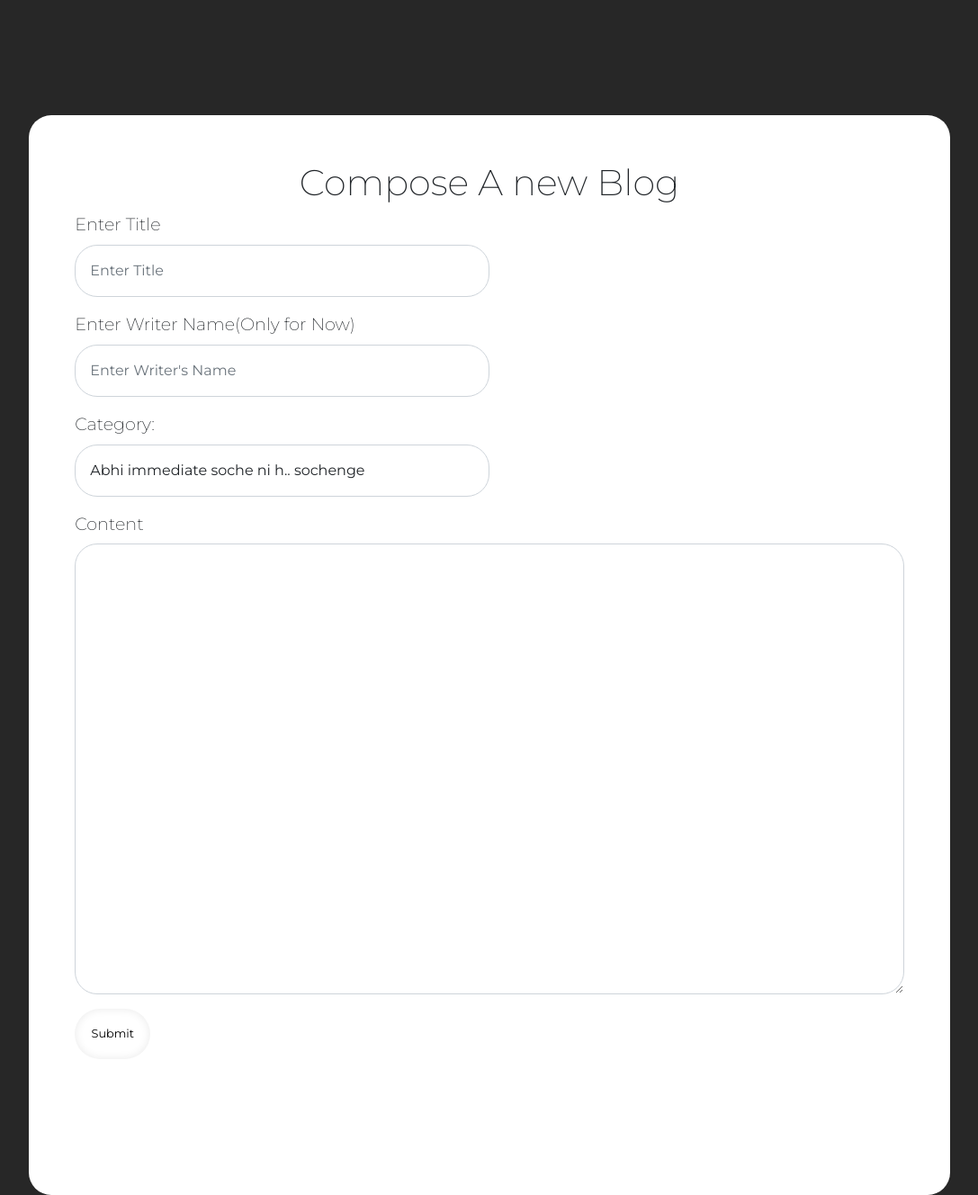
After one commit to m3rashid/confused-bachelors, a Node server app: page /compose in a window 1280 px wide. The commit adds this page. Shown: the whole page at 90% size, without its empty margins (96-1183 px from the left). Run offline with Node 20, Linux system fonts and the light colour scheme; some libraries are stand-ins or nearby versions.

Commit message:
Blogs Added

```diff
--- /dev/null
+++ b/blog.js
@@ -0,0 +1,61 @@
+const mongoose = require('mongoose');
+
+mongoose.connect('mongodb+srv://sarfraz:2june2002@cluster0.ialmq.mongodb.net/Blogs', { useNewUrlParser: true, useUnifiedTopology: true });
+
+const blogsSchema = {
+    title: {
+        type: String,
+        required: true,
+        unique: true
+    },
+    category: {
+        type: String,
+        required: true
+    },
+    content: {
+        type: String,
+        required: true
+    },
+    author: {
+        type: String,
+        required: true
+    }
+}
+
+const Blogs = mongoose.model('posts', blogsSchema);
+
+async function BlogFind() {
+    let jsonfile;
+    await Blogs.find({}, function(err, post) {
+        jsonfile = post;
+    });
+    return jsonfile;
+}
+
+module.exports.find = async function() {
+    let jsonfile;
+    await Blogs.find({}, function(err, post) {
+        jsonfile = post;
+    });
+    return jsonfile;
+};
+
+module.exports.findbyauthor = async function(name) {
+    let jsonfile;
+    await Blogs.find({ author: name }, function(err, post) {
+        if (!err) {
+            jsonfile = post;
+        }
+    })
+    return jsonfile;
+}
+
+module.exports.addBlog = async function(author, title, content) {
+    const newBlog = new Blogs({
+        title: title,
+        author: author,
+        content: content,
+        category: ' '
+    });
+    newBlog.save().then(console.log("SAVED"));
+}
--- a/package.json
+++ b/package.json
@@ -19,6 +19,7 @@
     "jsdom": "^16.6.0",
     "lodash": "^4.17.21",
     "marked": "^2.0.7",
+    "mongodb": "^3.6.8",
     "mongoose": "^5.12.13",
     "passport": "^0.4.1",
     "passport-local": "^1.0.0",
--- /dev/null
+++ b/public/css/compose.css
@@ -0,0 +1,58 @@
+@import url('https://fonts.googleapis.com/css2?family=Montserrat:ital,wght@0,100;0,200;0,300;0,400;0,500;0,600;0,700;0,800;0,900;1,100;1,200;1,300;1,400;1,500;1,600;1,700;1,800;1,900&display=swap');
+body {
+    font-family: 'Montserrat', sans-serif;
+    background-color: rgb(39, 39, 39)!important;
+}
+
+.section {
+    background-color: white;
+    height: 1200px;
+    margin: 0% 10%;
+    border-radius: 25px;
+    padding: 4%;
+    margin-top: 10%;
+}
+
+.form__log {
+    text-align: center;
+    font-weight: 400;
+}
+
+.form-control {
+    border-radius: 25px;
+    padding: 1%;
+}
+
+.form-control:focus {
+    outline: none;
+    box-shadow: 0px 0px 15px 5px rgba(0, 0, 0, 0.144);
+    border: none;
+}
+
+.form-label {
+    font-size: 1.2rem;
+    font-weight: 200;
+}
+
+.compose__submit {
+    display: inline-block;
+    background-color: white;
+    padding: 2%;
+    font-size: .8rem;
+    color: black;
+    border-radius: 50px;
+    border: none;
+    box-shadow: 0px 0px 10px 1px rgba(0, 0, 0, 0.075) inset;
+    transform: scale(1);
+    transition: transform 0.3s, box-shadow 0.3s;
+}
+
+.compose__submit:hover {
+    transform: scale(1.3);
+    box-shadow: 0px 0px 0px 0px rgba(0, 0, 0, 0.075) inset;
+}
+
+.compose__heading {
+    text-align: center;
+    font-weight: 200;
+}
--- a/server.js
+++ b/server.js
@@ -12,107 +12,48 @@
 // lodash -- formatting text for slugs or titles (use slug package instead)
 // slugify -- to maintain the uniqueness of URL by adding URL slug at the end
 
+const express = require("express");
+const bodyParser = require("body-parser");
+const { Template } = require("ejs");
+const app = express();
+var _ = require('lodash');
 
-const express = require("express")
-const bodyParser = require("body-parser")
-const ejs = require("ejs")
-const mongoose = require("mongoose")
+app.use(bodyParser.urlencoded({ extended: true }));
+app.use("/public", express.static("public"));
+app.set("view engine", "ejs");
 
-// Database models
-const Blog = require("./models/blogs")
-const Writer = require("./models/writer")
+const Blogs = require("./blog");
+// Setting up the login route
+app.get("/:id/blogs", async function(req, res) {
+    const id = req.params.id;
+    console.log(id);
+    let ans = await Blogs.findbyauthor(id);
+    res.send(ans);
+});
 
-// Handling environment variables
-require('dotenv').config()
-
-const passport = require("passport")
-const passportLocalMongoose = require("passport-local-mongoose")
-const session = require("express-session")
-
-const marked = require("marked")
-const createDomPurify = require("dompurify")
-const {JSDOM} = require("jsdom")
-const dompurify = createDomPurify(new JSDOM().window)
-
-// Setting up initial express server
-const app = express()
-app.set('view engine', 'ejs')
-app.set("views", "views")
-app.use(express.static('static'))
-app.use(bodyParser.urlencoded({ extended: true }))
-
-
-// Setitng up user session
-app.use(session({
-    secret: process.env.SESSION_SECRET,
-    resave: false,
-    saveUninitialized: false
-}))
-
-// initializing user session
-app.use(passport.initialize());
-app.use(passport.session());
-
-// Mongoose connection with database
-mongoose.connect("mongodb://localhost:27017/blog", { useNewUrlParser: true, useUnifiedTopology: true, useCreateIndex: true });
-
-// Passport authentication setup
-passport.use(Writer.createStrategy());
-passport.serializeUser(Writer.serializeUser());
-passport.deserializeUser(Writer.deserializeUser());
-
-
-
-
-
-
-
-
-// Setting up the login route
-app.get("/login", function (req, res) {
-    res.render("login", {
-        titleTop: "Login"
+app.get("/compose", async function(req, res) {
+    res.render("compose", {
+        log: ""
     });
 });
 
-app.get("/", (req, res) => {
-    res.render("index-homepage.ejs")
+app.post("/compose", async function(req, res) {
+    let title = req.body.title;
+    let writer = _.lowerCase(req.body.writer);
+    let content = req.body.content;
+
+    await Blogs.addBlog(writer, title, content);
+    res.render("compose", {
+        log: "BLOG HAS BEEN ADDED"
+    });
 })
 
 
+app.get("/", async function(req, res) {
+    let ans = await Blogs.find();
+    res.send(ans);
+});
 
-
-
-
-
-
-
-
-
-
-
-
-
-
-
-
-
-
-
-
-
-
-
-
-
-
-app.get("/logout", function(req, res){
-    req.logout();
-    res.redirect("/");
-})
-
-// Firing up (listening to) the exress server
-const port = process.env.PORT || 3000
-app.listen(port, function () {
-    console.log(`Server is up on port ${port}`);
+app.listen(3000, async function(req, res) {
+    console.log("Listening on port 3000");
 });
--- /dev/null
+++ b/views/compose.ejs
@@ -0,0 +1,36 @@
+<%- include('./partials/header.ejs') %>
+
+    </head>
+
+    <body>
+        <div class="section">
+            <h1 class="compose__heading">
+                Compose A new Blog
+            </h1>
+            <h3 class="text-warning form__log">
+                <%=log%>
+            </h3>
+            <form action="" method="post">
+                <div class="mb-3">
+                    <label class="form-label">Enter Title</label>
+                    <input type="text" class="form-control w-50 p-3" name="title" id="title" placeholder="Enter Title">
+                </div>
+                <div class="mb-3">
+                    <label class="form-label">Enter Writer Name(Only for Now)</label>
+                    <input type="text" class="form-control w-50 p-3" name="writer" id="title" placeholder="Enter Writer's Name">
+                </div>
+                <div class="mb-3">
+                    <label class="form-label">Category:</label>
+                    <select class="form-control w-50 p-3" name="category">
+                      <option value="Nil">Abhi immediate soche ni h.. sochenge</option>
+                    </select>
+                </div>
+                <div class="mb-3">
+                    <label class="form-label">Content</label>
+                    <textarea class="form-control" name="content" id="content" rows="20"></textarea>
+                </div>
+                <button class="compose__submit" type="submit">Submit</button>
+            </form>
+        </div>
+
+        <%- include('./partials/footer.ejs') %>
--- a/views/partials/header.ejs
+++ b/views/partials/header.ejs
@@ -1,38 +1,19 @@
 <!DOCTYPE html>
 <html lang="en">
+
 <head>
     <!-- Character set -->
     <meta charset="UTF-8">
     <meta http-equiv="X-UA-Compatible" content="IE=edge">
     <meta name="viewport" content="width=device-width, initial-scale=1.0">
+    <link rel="stylesheet" href="https://cdnjs.cloudflare.com/ajax/libs/font-awesome/5.15.3/css/all.min.css" integrity="sha512-iBBXm8fW90+nuLcSKlbmrPcLa0OT92xO1BIsZ+ywDWZCvqsWgccV3gFoRBv0z+8dLJgyAHIhR35VZc2oM/gI1w==" crossorigin="anonymous" referrerpolicy="no-referrer"
+    />
+    <link href="https://cdn.jsdelivr.net/npm/bootstrap@5.0.1/dist/css/bootstrap.min.css" rel="stylesheet" integrity="sha384-+0n0xVW2eSR5OomGNYDnhzAbDsOXxcvSN1TPprVMTNDbiYZCxYbOOl7+AMvyTG2x" crossorigin="anonymous">
 
-    <!-- Font awesome stylesheets -->
-    <link rel="stylesheet" href="https://cdnjs.cloudflare.com/ajax/libs/font-awesome/5.15.3/css/all.min.css" integrity="sha512-iBBXm8fW90+nuLcSKlbmrPcLa0OT92xO1BIsZ+ywDWZCvqsWgccV3gFoRBv0z+8dLJgyAHIhR35VZc2oM/gI1w==" crossorigin="anonymous" referrerpolicy="no-referrer" />
+    <link rel="stylesheet" href="">
+    <title>Blog</title>
 
-    <!-- Bootstrap CDN stylesheet -->
-    <!-- <link href="https://cdn.jsdelivr.net/npm/bootstrap@5.0.1/dist/css/bootstrap.min.css" rel="stylesheet" integrity="sha384-+0n0xVW2eSR5OomGNYDnhzAbDsOXxcvSN1TPprVMTNDbiYZCxYbOOl7+AMvyTG2x" crossorigin="anonymous"> -->
+    <link rel="stylesheet" href="/public/css/compose.css">
+</head>
 
-    <!-- User Defined CSS -->
-    <link rel="stylesheet" href="">
-
-    <!-- Title of the Document -->
-    <title>Name Here</title>
-</head>
 <body>
-  <header>
-    <ul>
-      <li>Brand Logo svg</li>
-      <li>Brand Name</li>
-      <li>Articles</li>
-      <li>Videos</li>
-      <li>Newsletter</li>
-      <li>Guides</li>
-    </ul>
-
-    <ul>
-      <li>icon find</li>
-      <li>profile</li>
-    </ul>
-
-
-  </header>
```
Also changed, not shown: models/blogs.js (+27 -41 lines), views/blog-detail-homepage.ejs (+18 -0 lines), public/css/blogdetail.css (added), public/css/footer.css (added), public/css/header.css (renamed from static/css/header.css), public/css/homepage.css (added), public/images/1.png (renamed from static/images/1.png), public/js/index.js (added), public/style.css (added), 1 other file.
